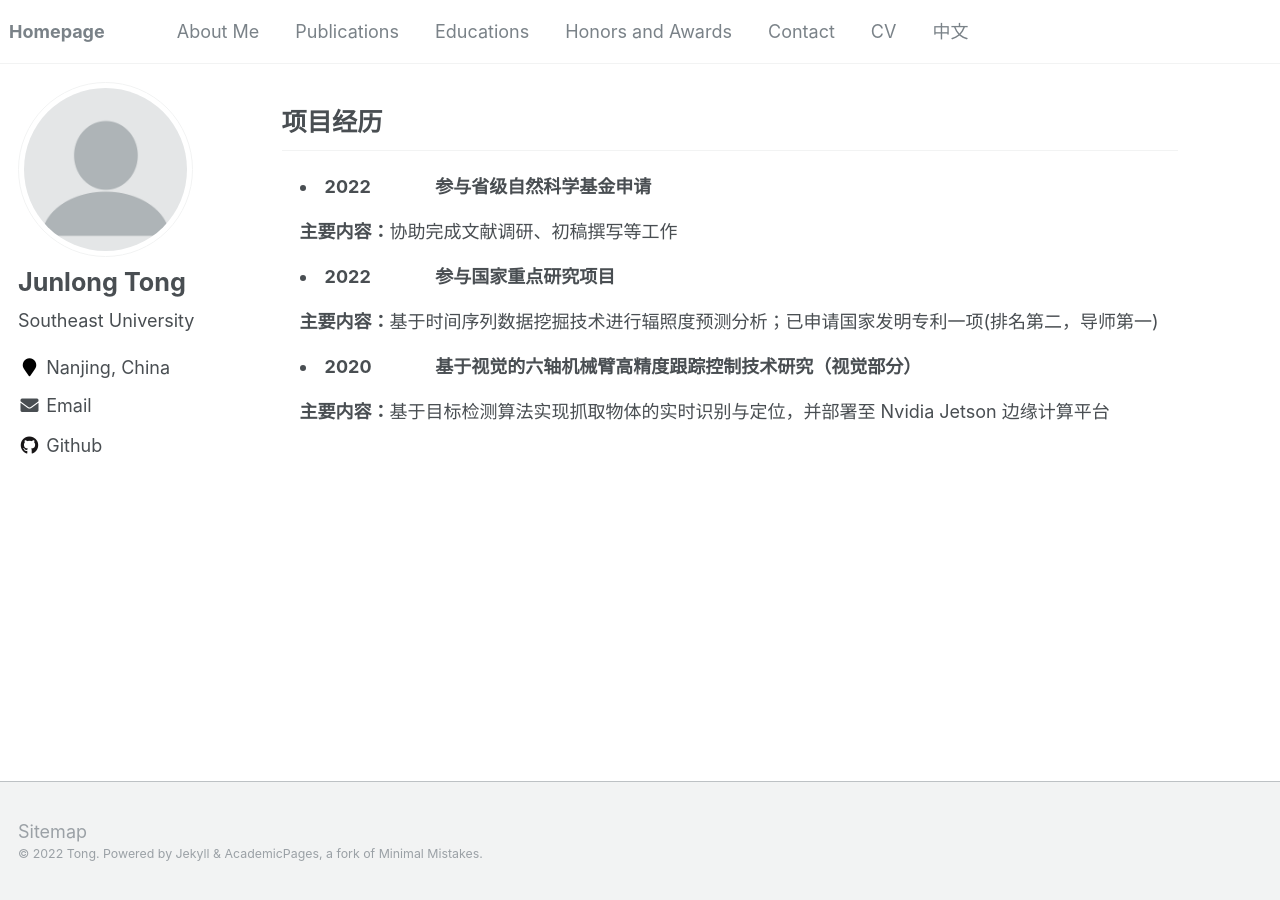
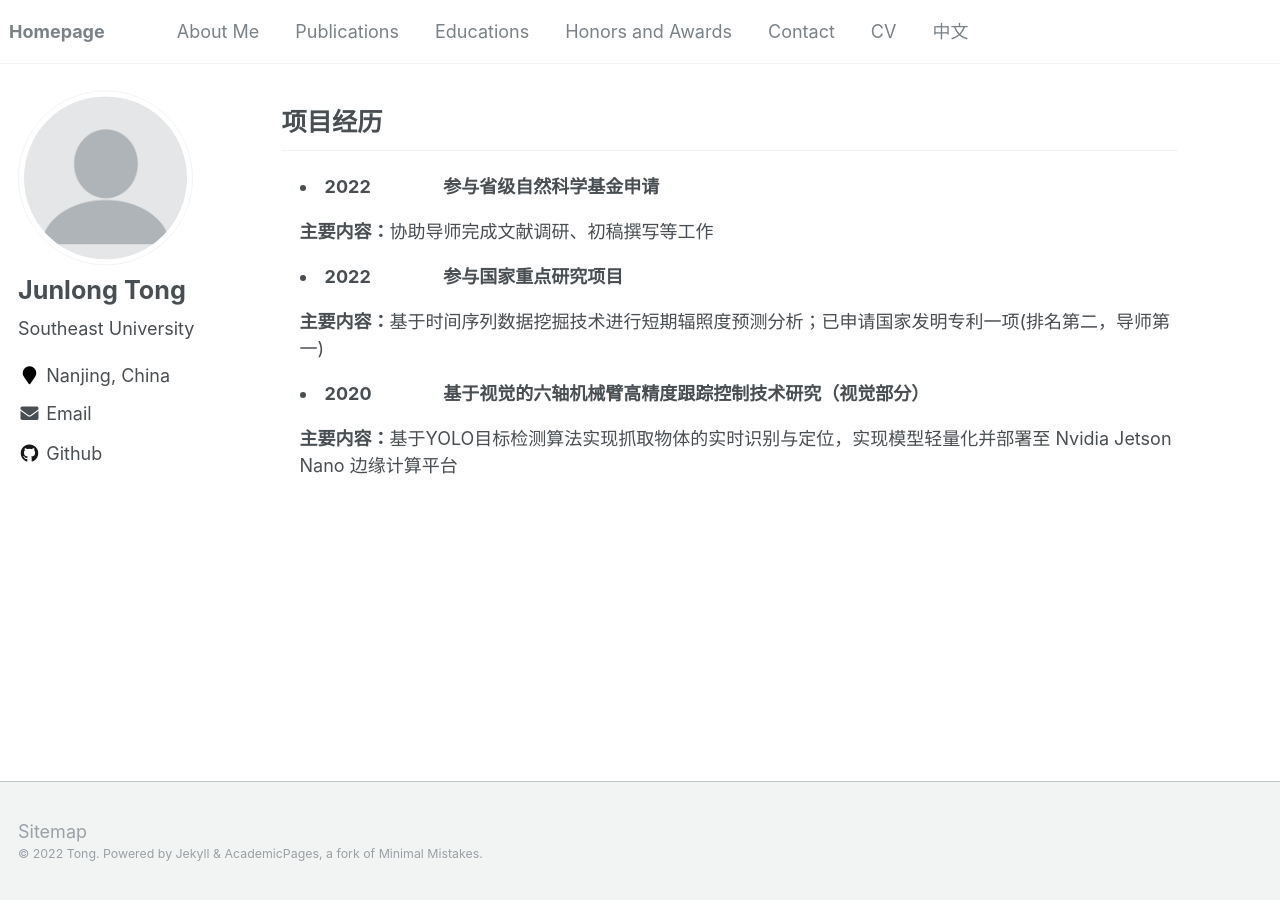
Before and after one commit to JL-tong/JL-tong.github.io, a Jekyll site: the page built from _pages/includes/Projects.md, in a window 1280 px wide. Built offline with Jekyll 4.4.1, drawn with Linux system fonts in a browser that asks for light colours; our own code applies the rules of GitHub Pages for plain Markdown files; comment, search, counter and statistics services are not loaded.

Commit message:
Update zh

```diff
--- a/_pages/includes/Projects.md
+++ b/_pages/includes/Projects.md
@@ -5,21 +5,21 @@
         <td><b>参与省级自然科学基金申请</b></td>
     </tr>
     <tr>
-        <td colspan=2><b> 主要内容：</b>协助完成文献调研、初稿撰写等工作</td>
+        <td colspan=2><b> 主要内容：</b>协助导师完成文献调研、初稿撰写等工作</td>
     </tr>
     <tr>
         <td><li><b> 2022</b></li></td>
         <td><b>参与国家重点研究项目</b></td>
     </tr>
     <tr>
-        <td colspan=2><b> 主要内容：</b>基于时间序列数据挖掘技术进行辐照度预测分析；已申请国家发明专利一项(排名第二，导师第一)</td>
+        <td colspan=2><b> 主要内容：</b>基于时间序列数据挖掘技术进行短期辐照度预测分析；已申请国家发明专利一项(排名第二，导师第一)</td>
     </tr>
     <tr>
         <td><li><b> 2020</b></li></td>
         <td><b>基于视觉的六轴机械臂高精度跟踪控制技术研究（视觉部分）</b></td>
     </tr>
     <tr>
-        <td colspan=2><b> 主要内容：</b>基于目标检测算法实现抓取物体的实时识别与定位，并部署至 Nvidia Jetson 边缘计算平台</td>
+        <td colspan=2><b> 主要内容：</b>基于YOLO目标检测算法实现抓取物体的实时识别与定位，实现模型轻量化并部署至 Nvidia Jetson Nano 边缘计算平台</td>
     </tr>
 </table>
 
```
